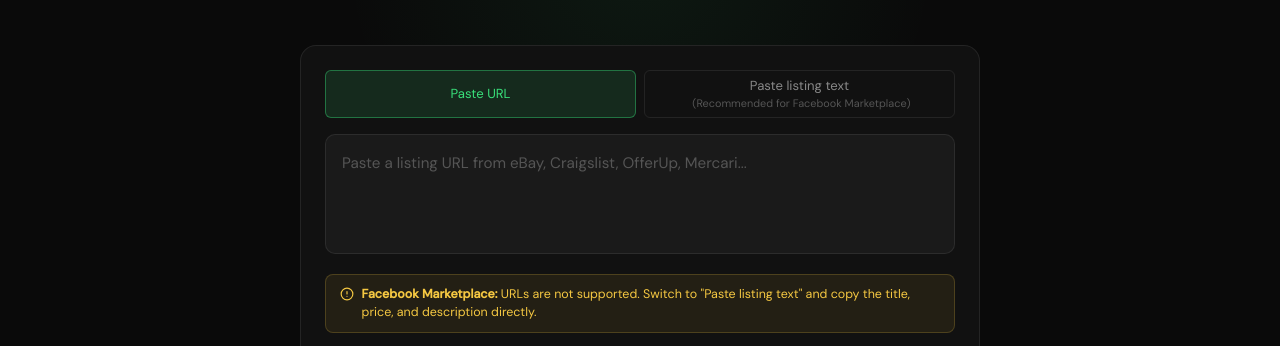
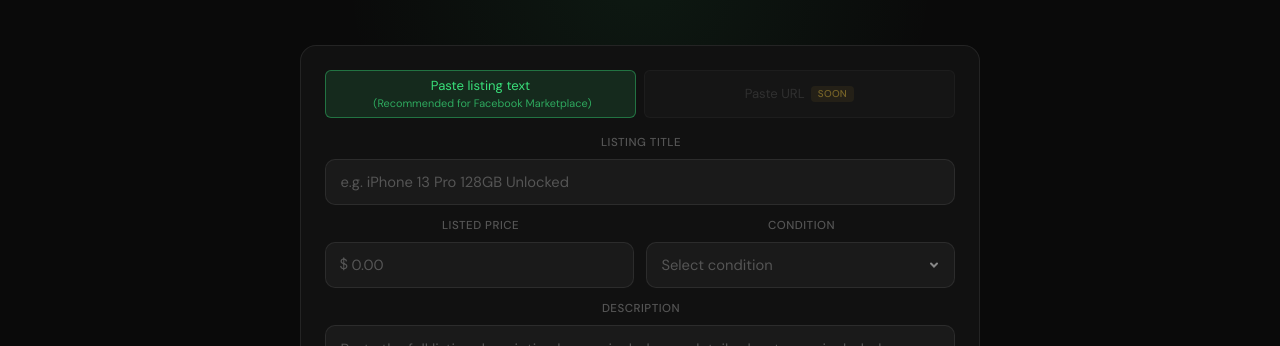
Before and after one commit to spotval/spotval, a website: page index.html in a window 1280 px wide. Shown: the part 573-919 px from the top of the page. Drawn offline with Linux system fonts and the light colour scheme.

Commit message:
Add files via upload

```diff
--- a/index.html
+++ b/index.html
@@ -199,6 +199,30 @@
   }
 
   .scan-tab.active { background: rgba(57,224,122,0.12); border-color: rgba(57,224,122,0.4); color: var(--green); }
+
+  .scan-tab.disabled {
+    opacity: 0.45;
+    cursor: not-allowed;
+    pointer-events: none;
+    background: var(--bg3);
+    color: var(--text-muted);
+    border-color: var(--border);
+    position: relative;
+  }
+
+  .tab-soon {
+    display: inline-block;
+    margin-left: 6px;
+    font-size: 0.62rem;
+    background: rgba(245,200,66,0.15);
+    color: var(--yellow);
+    padding: 0.12rem 0.45rem;
+    border-radius: 4px;
+    font-weight: 500;
+    letter-spacing: 0.3px;
+    text-transform: uppercase;
+    vertical-align: 1px;
+  }
 
   .tab-recommended {
     display: inline-block;
@@ -1293,16 +1317,16 @@
       <div class="scan-state active" id="state-input">
         <div class="scan-container">
           <div class="scan-tabs">
-            <button class="scan-tab active" onclick="switchTab(this,'url')">Paste URL</button>
-            <button class="scan-tab" onclick="switchTab(this,'text')">Paste listing text<span class="tab-recommended">(Recommended for Facebook Marketplace)</span></button>
+            <button class="scan-tab active" onclick="switchTab(this,'text')">Paste listing text<span class="tab-recommended">(Recommended for Facebook Marketplace)</span></button>
+            <button class="scan-tab disabled" onclick="return false;" title="URL scanning coming soon">Paste URL<span class="tab-soon">Soon</span></button>
           </div>
           <!-- URL INPUT MODE -->
-          <div id="urlInputMode">
+          <div id="urlInputMode" style="display:none;">
             <textarea id="scan-input" placeholder="Paste a listing URL from eBay, Craigslist, OfferUp, Mercari..."></textarea>
           </div>
 
           <!-- STRUCTURED FORM MODE -->
-          <div id="textInputMode" style="display:none;">
+          <div id="textInputMode">
             <div class="form-fields">
               <div class="form-group">
                 <label class="form-label" for="field-title">Listing Title</label>
@@ -1345,7 +1369,7 @@
             </div>
           </div>
 
-          <div class="fb-notice" id="fbNotice">
+          <div class="fb-notice" id="fbNotice" style="display:none;">
             <svg viewBox="0 0 24 24" fill="none" stroke="currentColor" stroke-width="2" stroke-linecap="round">
               <circle cx="12" cy="12" r="10"/>
               <line x1="12" y1="8" x2="12" y2="12"/>
@@ -1805,7 +1829,7 @@
     text: '<strong>Facebook Marketplace tip:</strong> Copy the entire listing — title, asking price, condition, and description — for the most accurate deal score.'
   };
 
-  let currentTab = 'url';
+  let currentTab = 'text';
   let selectedCondition = '';
 
   function switchTab(btn, type) {
```
